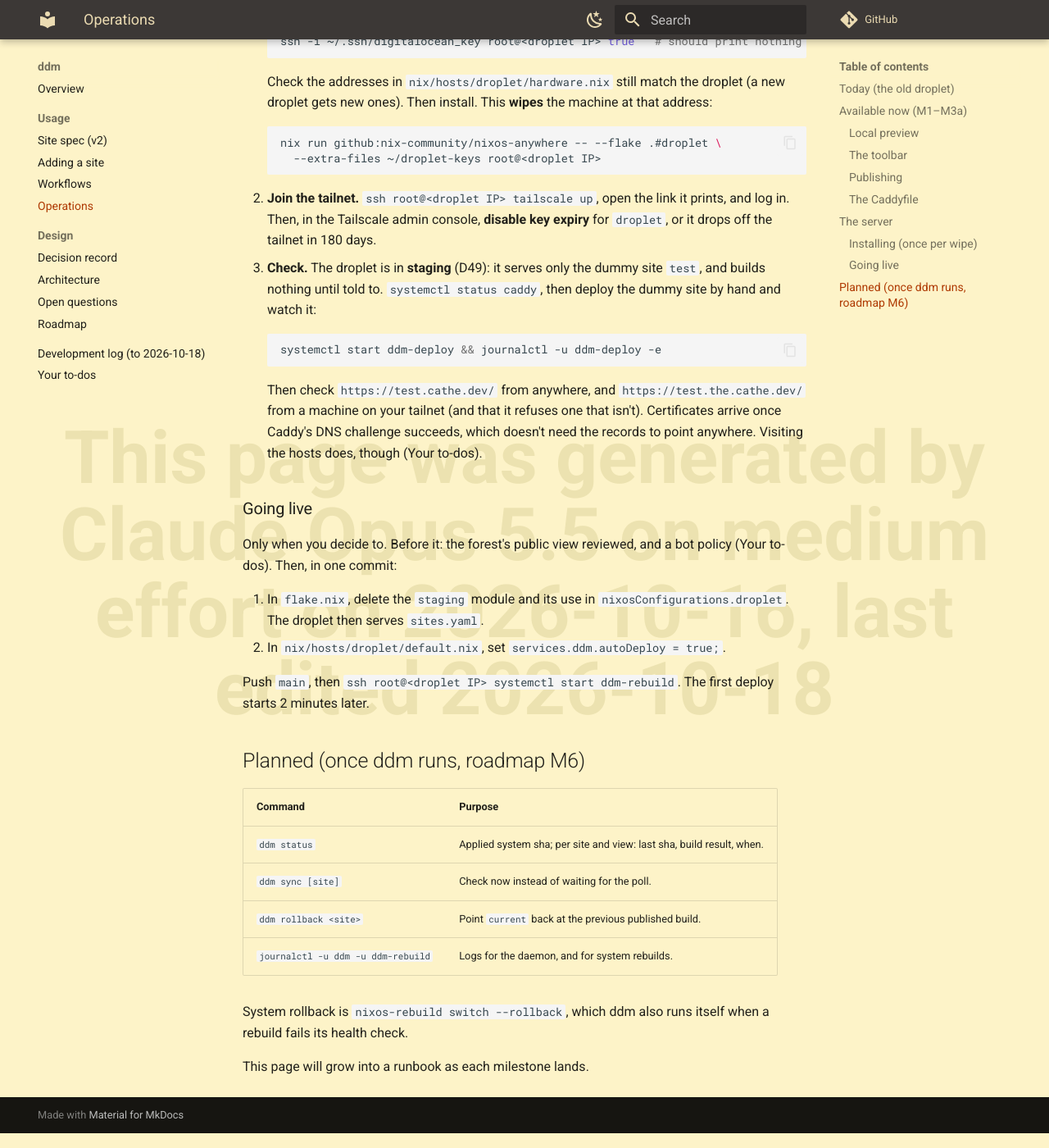
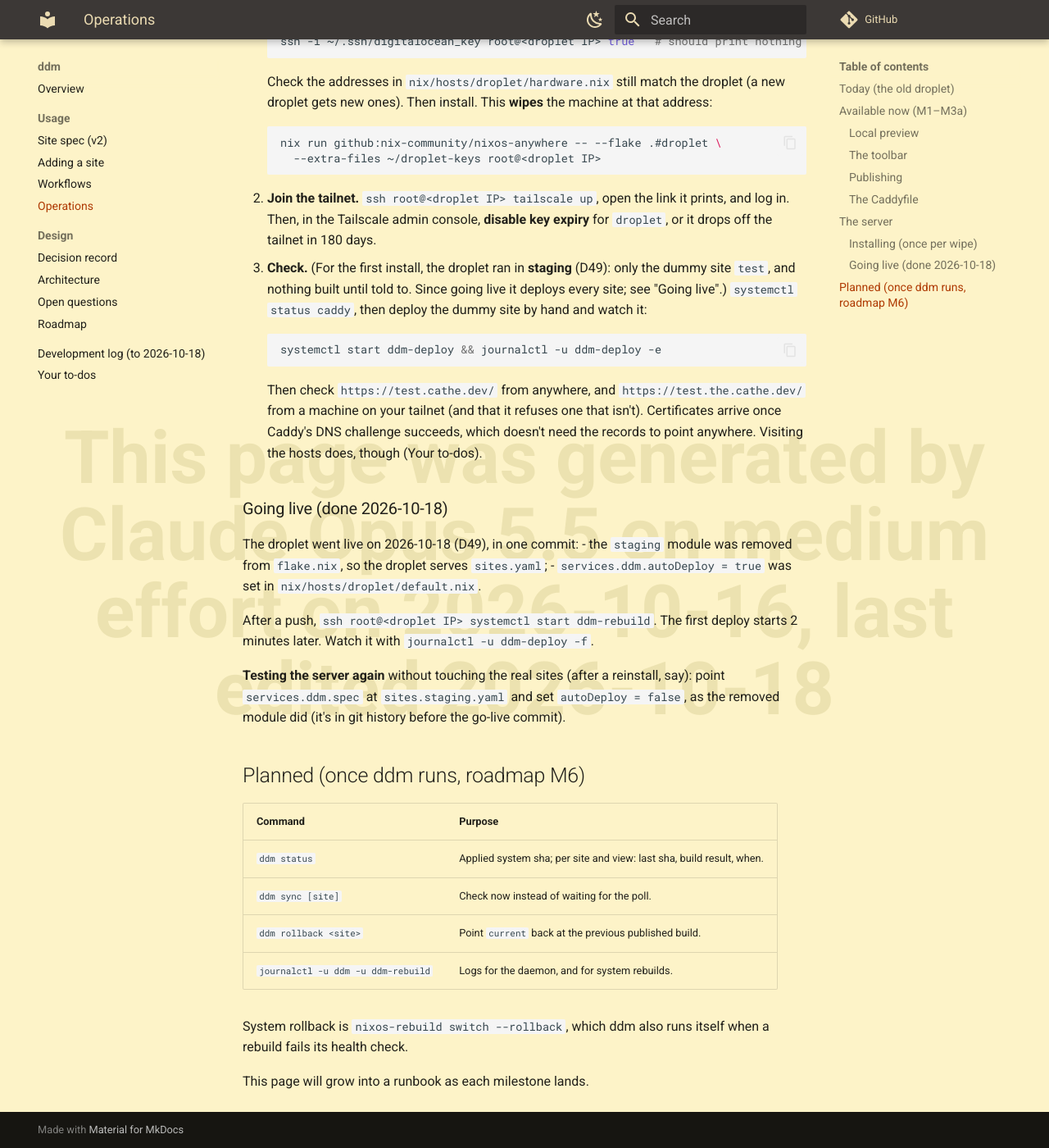
Before and after one commit to thecathe/webserver, an MkDocs documentation site: the page built from docs/usage/operations.md, in a window 1280 px wide and 1400 px high, scrolled down 4265 px. Shown: the whole window at 82% size. Built offline with MkDocs 1.6.1 and Material for MkDocs 9.7.7, drawn with Linux system fonts in a browser that asks for light colours; comment, search, counter and statistics services are not loaded.

Commit message:
docs: live since 2026-10-18; how to test in staging again
Co-Authored-By: Claude Opus 5.5 <noreply@anthropic.com>

````diff
--- a/docs/design/record.md
+++ b/docs/design/record.md
@@ -392,8 +392,7 @@ Until you say it goes live, the droplet runs **`sites.staging.yaml`**: one dummy
 `staging/` pages, at `test.cathe.dev` (public) and `test.the.cathe.dev` (private). The Caddyfile is generated from
 the spec, so the forest and the other sites aren't configured on the server at all, let alone built. The new
 `services.ddm.autoDeploy` option (default **off**) gates the deploy timer. Off, no timer exists, and a build happens
-only when someone runs `systemctl start ddm-deploy` (or `ddm-force@<site>`). The VM test checks this. **Going
-live** is one commit: delete the `staging` module in `flake.nix` and set `autoDeploy = true` on the droplet (runbook,
+only when someone runs `systemctl start ddm-deploy` (or `ddm-force@<site>`). The VM test checks this. **Went live 2026-10-18**, in one commit: the `staging` module removed from `flake.nix`, and `autoDeploy = true` set on the droplet (runbook,
 "Going live"). **Why:** you asked for nothing to go online without your explicit say-so: not before you have
 checked what the forest's public view exposes, and not before bots get a policy. The dummy site exercises
 certificates, the tailnet gate and a deploy with nothing at stake. **Rejected:** keeping the full spec and only
--- a/docs/usage/operations.md
+++ b/docs/usage/operations.md
@@ -184,8 +184,8 @@ internet, so only the droplet can check those.
 
 3. **Join the tailnet.** `ssh root@<droplet IP> tailscale up`, open the link it prints, and log in. Then, in the
    Tailscale admin console, **disable key expiry** for `droplet`, or it drops off the tailnet in 180 days.
-4. **Check.** The droplet is in **staging** (D49): it serves only the dummy site `test`, and builds nothing
-   until told to. `systemctl status caddy`, then deploy the dummy site by hand and watch it:
+4. **Check.** (For the first install, the droplet ran in **staging** (D49): only the dummy site `test`, and
+   nothing built until told to. Since going live it deploys every site; see "Going live".) `systemctl status caddy`, then deploy the dummy site by hand and watch it:
 
     ```sh
     systemctl start ddm-deploy && journalctl -u ddm-deploy -e
@@ -195,16 +195,18 @@ internet, so only the droplet can check those.
     tailnet (and that it refuses one that isn't). Certificates arrive once Caddy's DNS challenge succeeds, which
     doesn't need the records to point anywhere. Visiting the hosts does, though (Your to-dos).
 
-### Going live
+### Going live (done 2026-10-18)
 
-Only when you decide to. Before it: the forest's public view reviewed, and a bot policy (Your to-dos). Then, in one
-commit:
+The droplet went live on 2026-10-18 (D49), in one commit:
+- the `staging` module was removed from `flake.nix`, so the droplet serves `sites.yaml`;
+- `services.ddm.autoDeploy = true` was set in `nix/hosts/droplet/default.nix`.
 
-1. In `flake.nix`, delete the `staging` module and its use in `nixosConfigurations.droplet`. The droplet then
-   serves `sites.yaml`.
-2. In `nix/hosts/droplet/default.nix`, set `services.ddm.autoDeploy = true;`.
+After a push, `ssh root@<droplet IP> systemctl start ddm-rebuild`. The first deploy starts 2 minutes later.
+Watch it with `journalctl -u ddm-deploy -f`.
 
-Push `main`, then `ssh root@<droplet IP> systemctl start ddm-rebuild`. The first deploy starts 2 minutes later.
+**Testing the server again** without touching the real sites (after a reinstall, say): point `services.ddm.spec`
+at `sites.staging.yaml` and set `autoDeploy = false`, as the removed module did (it's in git history before the
+go-live commit).
 
 ## Planned (once ddm runs, roadmap M6)
 
````
Also changed, not shown: docs/design/roadmap.md (+3 -3 lines).
